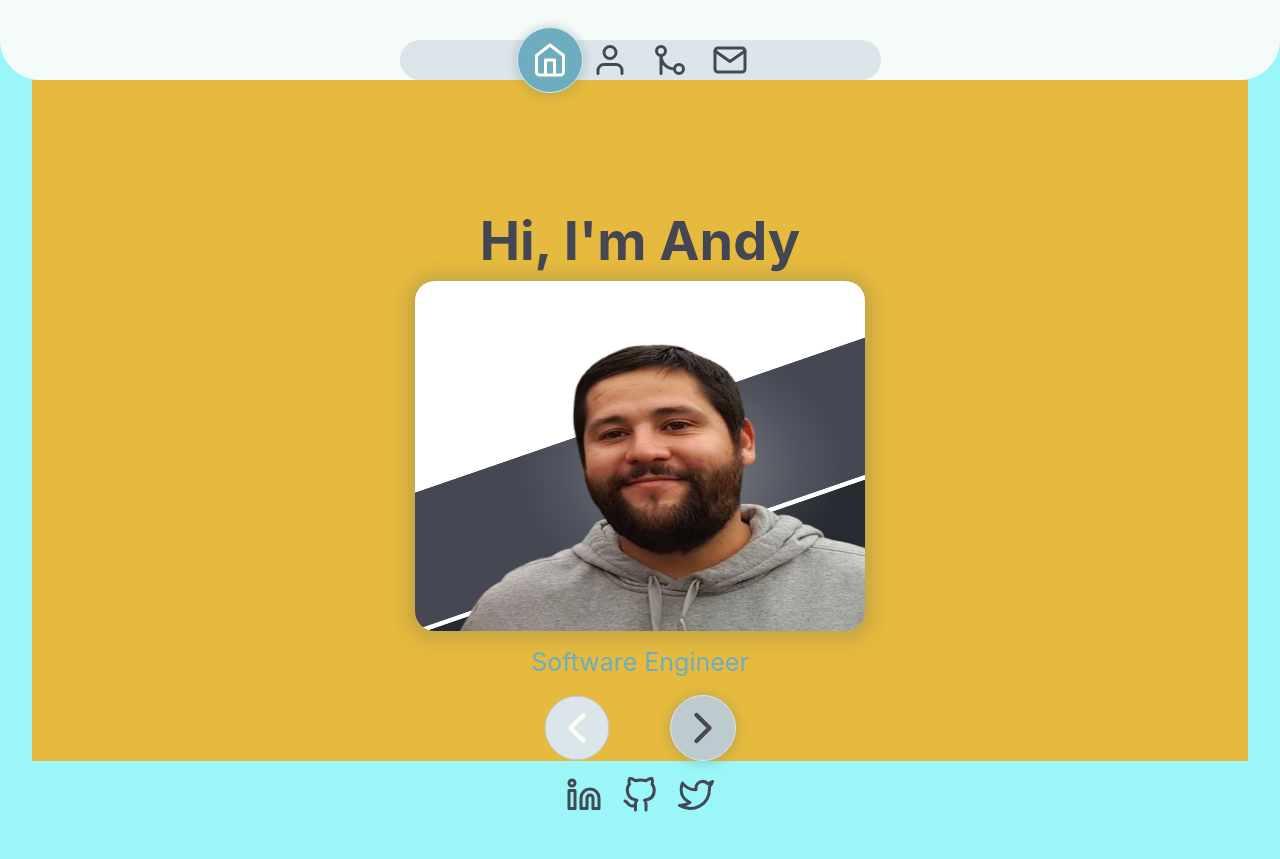
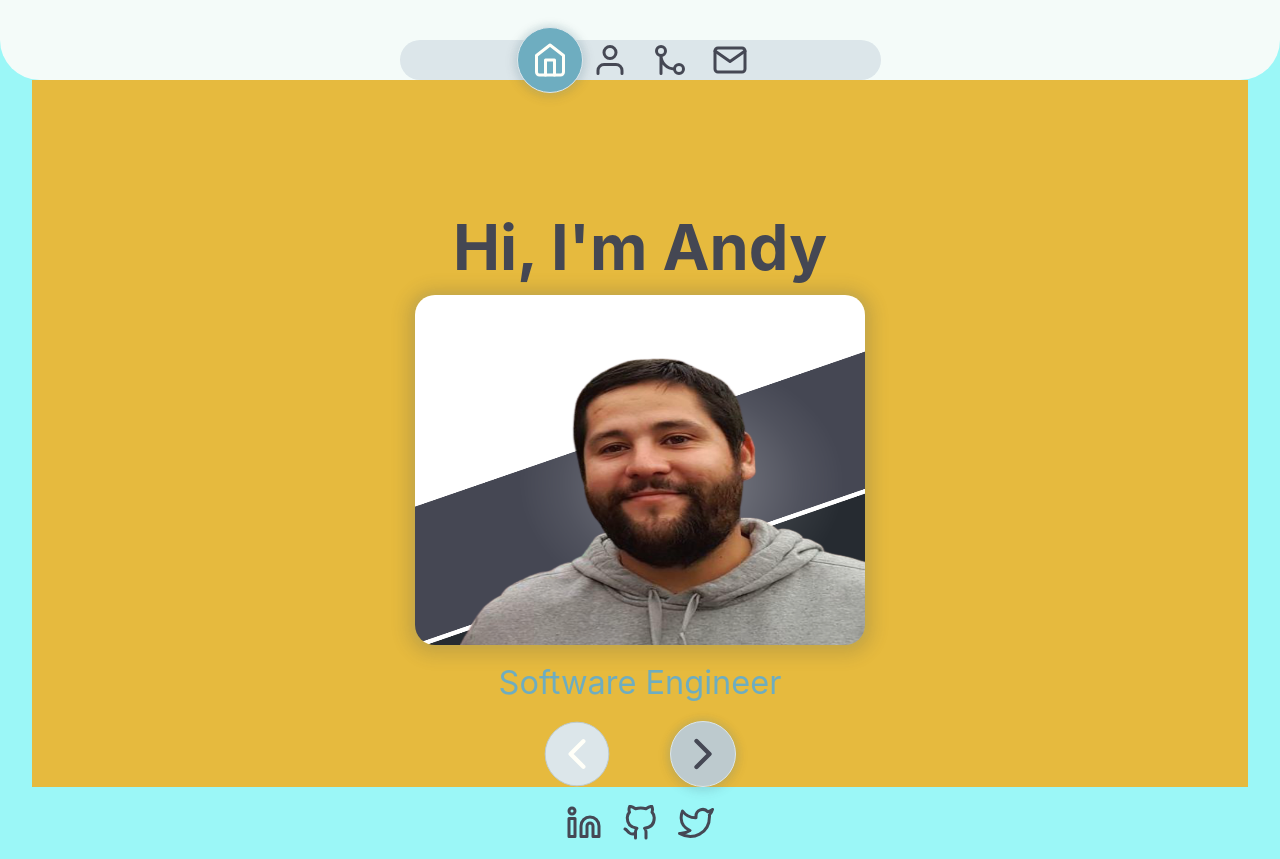
Before and after one commit to andrew-oyanguren/typescript-portfolio, a React (Vite) app: page / in a window 1280 px wide. Before the commit the page ends 829 px from the top, so only its background shows below. Built offline with nearby package versions, Linux system fonts and the light colour scheme.

Commit message:
Slightly increased global font-sizes

```diff
--- a/src/index.css
+++ b/src/index.css
@@ -6,9 +6,9 @@
   font-weight: var(--font-weight-regular);
   font-size: var(--font-size-small);
 
-  --font-size-small: 16px;
-  --font-size-medium: 20px;
-  --font-size-large: 36px;
+  --font-size-small: 18px;
+  --font-size-medium: 26px;
+  --font-size-large: 42px;
 
   --font-weight-regular: 400;
   --font-weight-bold: 600;
@@ -77,7 +77,7 @@ h1 {
 
 p {
   margin: 0;
-  font-size: var(--font-size-medium);
+  font-size: var(--font-size-small);
   line-height: 1.75;
 
   color: var(--color-dark);
@@ -93,6 +93,13 @@ li {
   list-style: none;
 }
 
+/* SMALL_MEDIUM_DEVICES: > 640 */
+@media (min-width: 640px) {
+  h1 {
+    font-size: calc(var(--font-size-large) * 1.25);
+  }
+}
+
 /* MEDIUM_DEVICES: > 768 */
 @media (min-width: 768px) {
   h1 {
```
